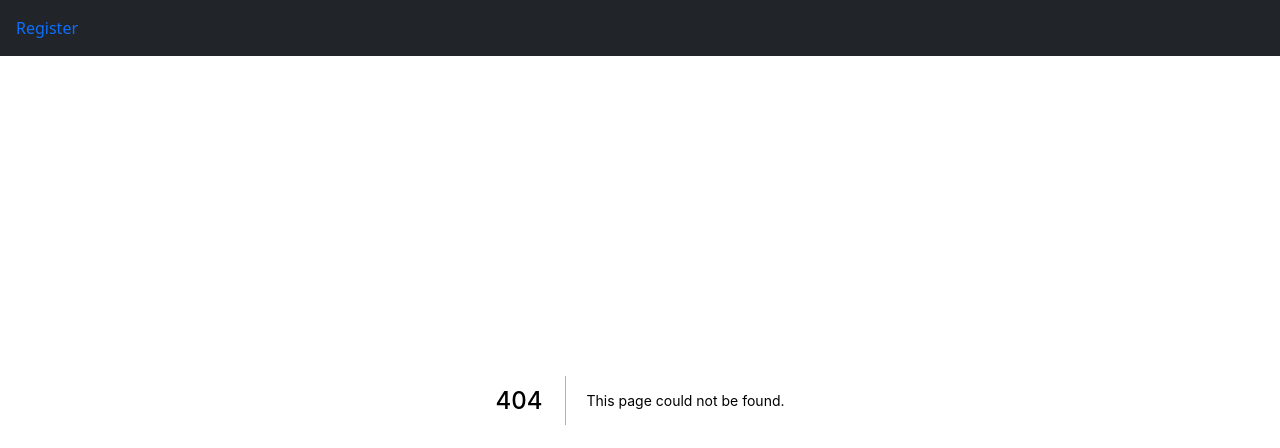
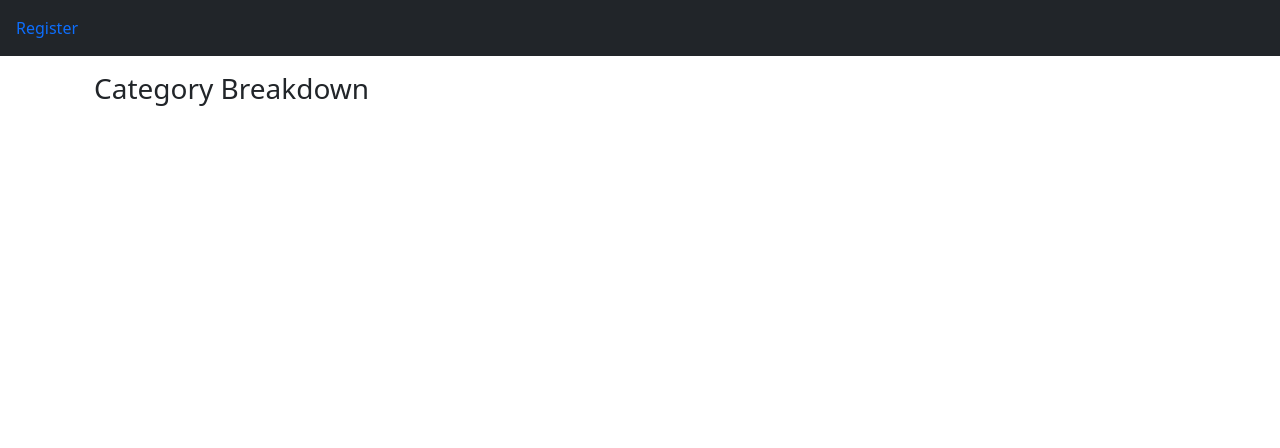
Before and after one commit to bernicegayahan/budget_tracker_app_client_side, a Next.js app: page /user/charts/category-breakdown in a window 1280 px wide. Before the commit this address had no page. Shown: the top 448 px of the page. Built offline with nearby package versions, Linux system fonts and the light colour scheme.

Commit message:
created file structure

```diff
--- a/package.json
+++ b/package.json
@@ -9,9 +9,12 @@
   },
   "dependencies": {
     "bootstrap": "^5.0.1",
+    "chart.js": "^2.9.3",
+    "moment": "^2.29.1",
     "next": "10.x",
     "react": "17.x",
     "react-bootstrap": "^1.6.1",
+    "react-chartjs-2": "^2.11.1",
     "react-dom": "17.x",
     "sweetalert2": "^11.0.16"
   }
--- /dev/null
+++ b/pages/user/charts/category-breakdown.js
@@ -0,0 +1,12 @@
+import { InputGroup, Form, Col } from 'react-bootstrap'
+import { Pie } from 'react-chartjs-2'
+import View from '../../../components/View';
+
+
+export default () => {
+	return(
+		<View title="Category Breakdown">
+		   <h3> Category Breakdown</h3>
+		</View>
+	)
+}
```
Also changed, not shown: pages/user/categories/index.js (added), pages/user/categories/new.js (added), pages/user/records/index.js (added), pages/user/records/new.js (added), 1 other file (tests, documents, lock files or other folders).
